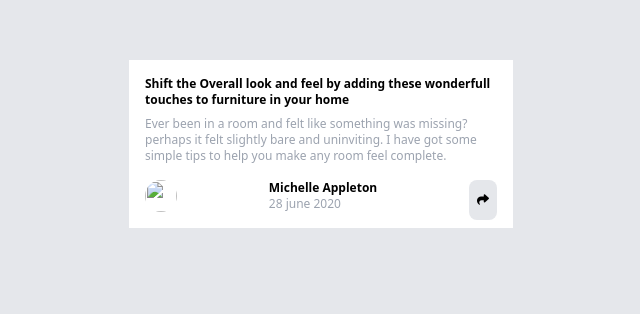
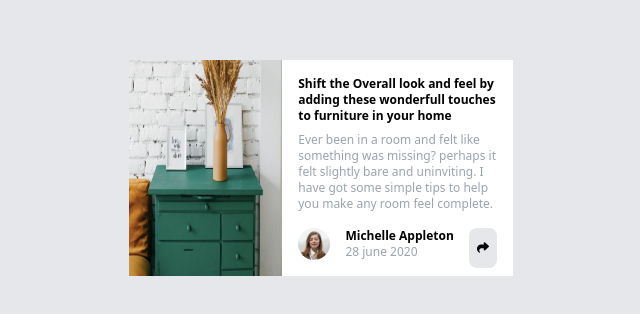
Before and after one commit to msufyanbutt/ARTICLE-PREVIEW-COMPONENT, a plain HTML site: page index.html in a window 1280 px wide. Shown: the part 148-462 px from the top of the page, without its empty margins (319-959 px from the left). Drawn offline with nearby package versions, Linux system fonts and the light colour scheme.

Commit message:
Update index.html

```diff
--- a/index.html
+++ b/index.html
@@ -13,7 +13,7 @@
     <div class=" grid justify-center">
       <div class=" bg-white md:mt-52 mt-20 md:flex flex-row  w-96">
         <div >
-          <img src="images/drawers.png" alt="" class="  min-h-full ">
+          <img src="drawers.png" alt="" class="  min-h-full ">
 
         </div>
         <div class="flex flex-col ">
@@ -22,7 +22,7 @@
 
           <div class=" flex flex-row py-2 px-4 justify-between">
 
-              <img src="/images/avatar-michelle.png" alt="" class="w-8 h-8 rounded-full">
+              <img src="avatar-michelle.png" alt="" class="w-8 h-8 rounded-full">
               <div class="text-xs  ">
                 <span class="font-bold">Michelle Appleton</span>
                 <p class="text-gray-400">28 june 2020</p>
```
